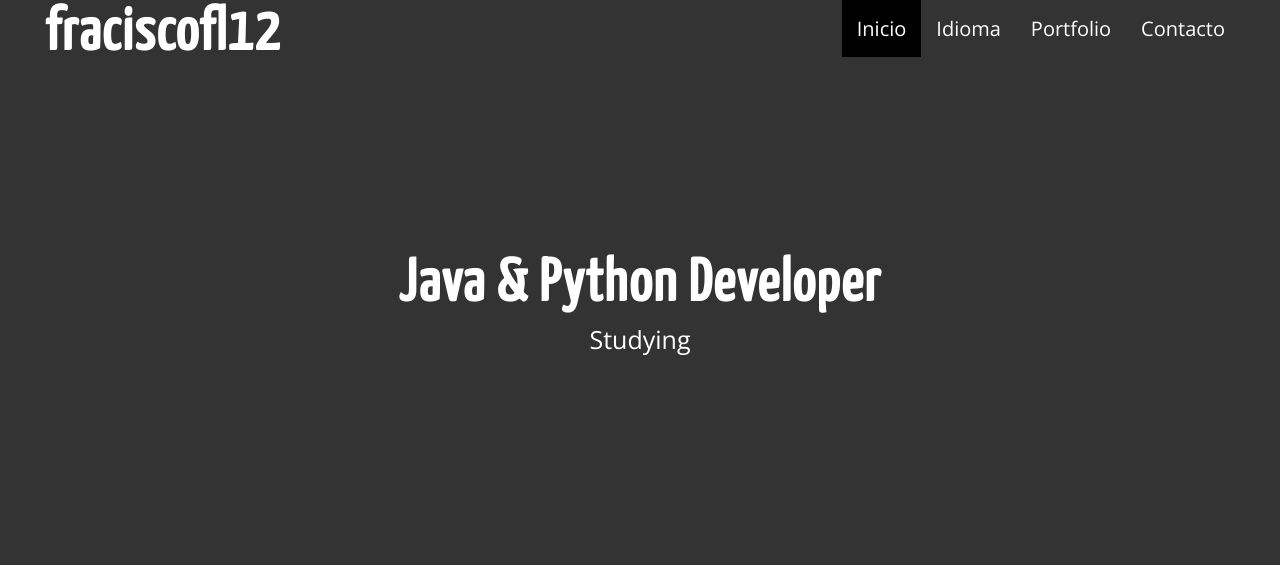
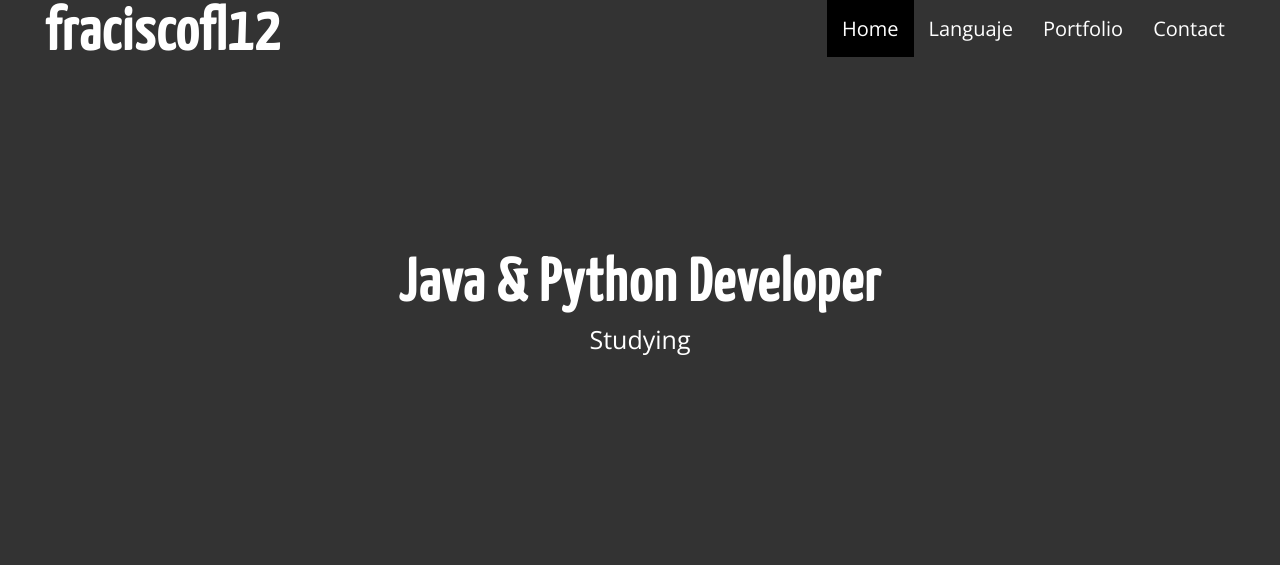
Before and after one commit to franciscofl12/Personal-Website, a plain HTML site: page index.html in a window 1280 px wide. Shown: the top 565 px of the page. Drawn offline with nearby package versions, Linux system fonts and the light colour scheme; some icons are missing.

Commit message:
UP Correccion menu

```diff
--- a/index.html
+++ b/index.html
@@ -7,8 +7,8 @@
         <span class="icon-menu" id="btn-menu"></span>
         <nav class="nav" id="nav">
             <ul class="menu">
-                <li class="menu__item"><a href="/" class="menu__link select">Inicio</a></li>
-                <li class="menu__item"><a href="Languajes.html" class="menu__link">Idioma</a>
+                <li class="menu__item"><a href="/" class="menu__link select">Home</a></li>
+                <li class="menu__item"><a href="Languajes.html" class="menu__link">Languaje</a>
                     <ul>
                         <li><a href="index.html" class="menu__link select">English</a></li>
                         <li><a href="es/index.html" class="menu__link">Spanish</a></li>
@@ -16,7 +16,7 @@
                 </li>
                 </li>
                 <li class="menu__item"><a href="" class="menu__link">Portfolio</a></li>
-                <li class="menu__item"><a href="" class="menu__link">Contacto</a></li>
+                <li class="menu__item"><a href="" class="menu__link">Contact</a></li>
             </ul>
         </nav>
     </div>
```
Also changed, not shown: es/index.html (+2 -2 lines).
